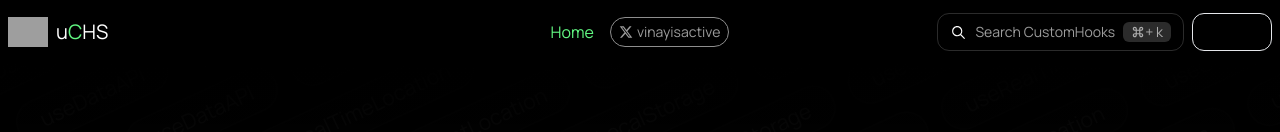
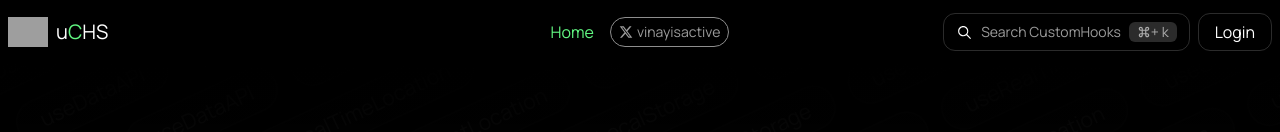
Before and after one commit to vinayisactive/useCustomHookSpace, a Next.js app: page / in a window 1280 px wide. Shown: the top 132 px of the page. Built offline with nearby package versions, Linux system fonts and the light colour scheme; grey boxes are pictures that could not be loaded.

Commit message:
🌱✨UI: Added Auth buttons

```diff
--- /dev/null
+++ b/app/component/Navbar/AuthBtns/Login.tsx
@@ -0,0 +1,12 @@
+import Link from "next/link"
+
+const Login = () => {
+
+  return (
+    <button className='text-white px-4 rounded-xl border border-gray-light hover:text-theme-green' >
+       <Link href={"/login"}>Login</Link>
+    </button>
+  )
+}
+
+export default Login
--- /dev/null
+++ b/app/component/Navbar/AuthBtns/Logout.tsx
@@ -0,0 +1,10 @@
+
+const Logout = () => {
+  return (
+    <button className='text-white px-4 rounded-xl border border-gray-light hover:text-theme-green' >
+        Logout
+    </button>
+  )
+}
+
+export default Logout
--- a/app/component/Navbar/Navbar.tsx
+++ b/app/component/Navbar/Navbar.tsx
@@ -1,5 +1,5 @@
 import React from "react";
-import { Logo, HomeNav, TwitterNav, SearchButton, Search } from './navIndex'
+import { Logo, HomeNav, TwitterNav, SearchButton, Search, Login } from './navIndex'
 import { SearchContextProvider } from "@/contexts/SearchContext/SearchContext";
 
 const Navbar = () => {
@@ -18,7 +18,7 @@ const Navbar = () => {
     <SearchContextProvider>
          <div className="w-1/3 flex justify-end items-cente gap-2">
              <SearchButton/>
-             <div className="border lg:w-20 rounded-xl"></div>
+             <Login/>
          </div>
 
          <Search />
--- a/app/component/Navbar/navIndex.tsx
+++ b/app/component/Navbar/navIndex.tsx
@@ -3,7 +3,9 @@ import Logo from "./Logo/Logo"
 import TwitterNav from "./TwitterNav/TwitterNav"
 import SearchButton from "./SearchButton/SearchButton"
 import Search from "./Search/Search"
+import Login from "./AuthBtns/Login"
+import Logout from "./AuthBtns/Logout"
 
 export {
-  HomeNav, Logo, TwitterNav, SearchButton, Search
+  HomeNav, Logo, TwitterNav, SearchButton, Search, Login, Logout
 }
```
